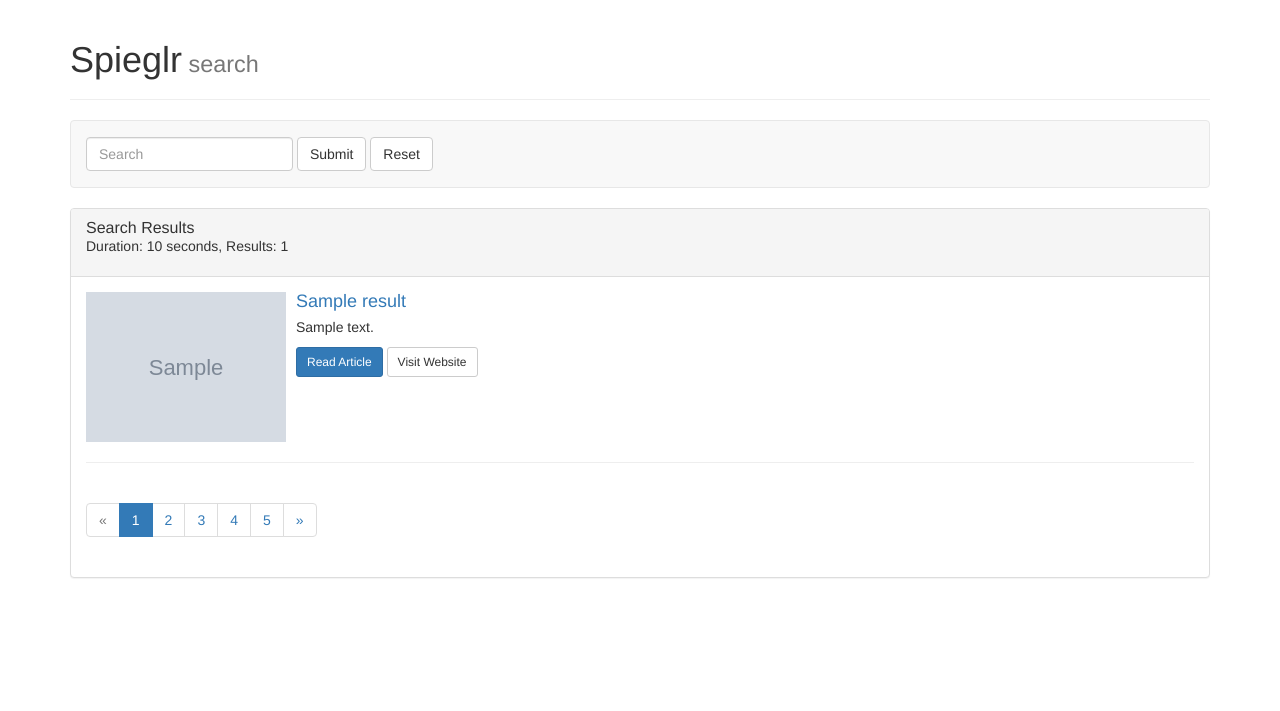
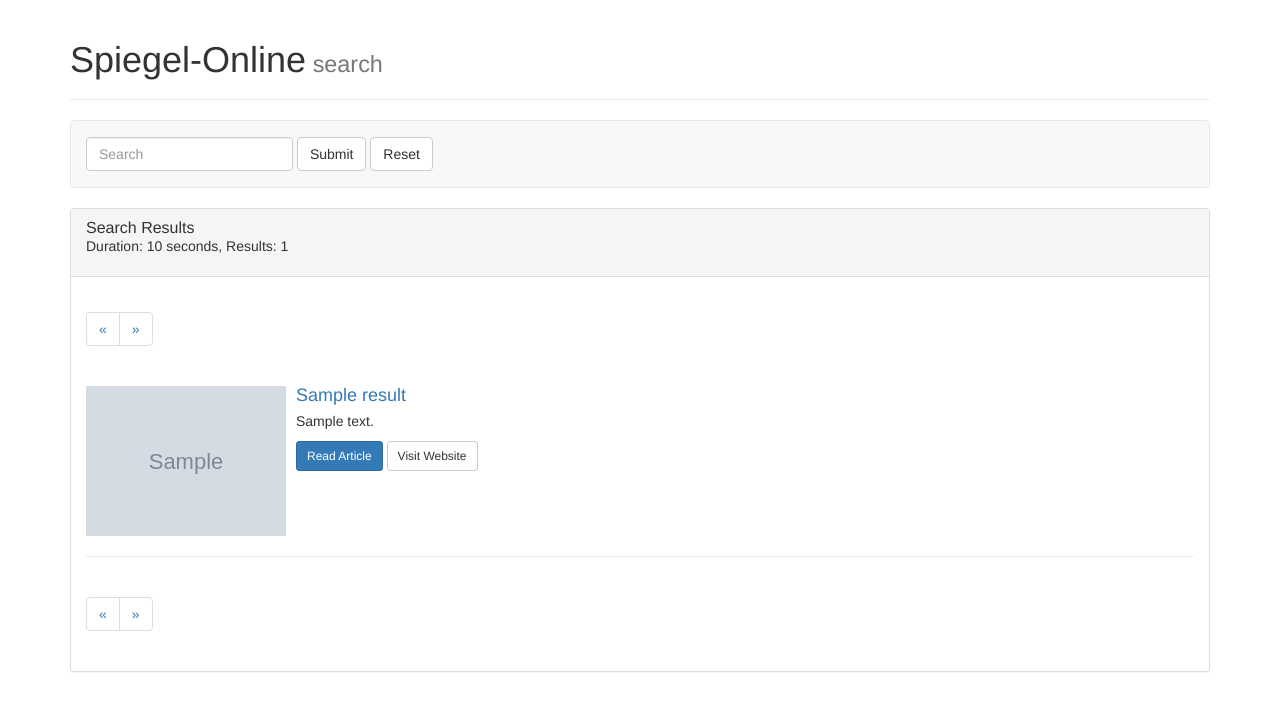
Before and after one commit to martinjuhasz/HSRM_KI_Projekt, a Flask app: template WebService/templates/search.html in a window 1280 px wide. Shown: the top 711 px of the page. Run offline with Flask 2, Linux system fonts and the light colour scheme; the template is opened without the code that fills it: most values are stand-ins (such as "Sample title", 1, 10 or a date in 2020); grey boxes marked "Sample" are stand-in pictures; some libraries are stand-ins or nearby versions.

Commit message:
added pagination, final fixes

```diff
--- a/Crawler/other/config.py
+++ b/Crawler/other/config.py
@@ -1,2 +1,2 @@
 class Config(object):
-    REQUEST_SLEEP_TIME = 3  # in seconds
+    REQUEST_SLEEP_TIME = 0.01   # in seconds
--- a/WebService/app.py
+++ b/WebService/app.py
@@ -3,8 +3,11 @@
 from flask import request
 from model.Result import Result
 from Lucene.LuceneSearcher import LuceneSearcher
+import math
 
 app = Flask(__name__)
+
+RESULTS_PER_PAGE = 10
 
 
 @app.route('/', methods=['POST', 'GET'])
@@ -12,18 +15,24 @@
 
     # extract searchterm
     searchterm = None
-    if request.form and request.form["searchterm"]:
-        searchterm = request.form["searchterm"]
+    if request.args and request.args.get('q'):
+        searchterm = request.args.get('q')
+
+    current_page = 0
+    if request.args and request.args.get('page'):
+        current_page = int(request.args.get('page'))
 
     # extract results
     results = None
     duration = None
     count_results = None
+    total_pages = 0
     if searchterm:
         # perform search
         searcher = LuceneSearcher()
-        results_dic, duration, count_results = searcher.perform_search(searchterm)
+        results_dic, duration, count_results = searcher.perform_search(searchterm, RESULTS_PER_PAGE, current_page)
         duration = duration.total_seconds()
+        total_pages = int(math.ceil(count_results / RESULTS_PER_PAGE))
         results = []
         for res in results_dic:
             results.append(Result(res))
@@ -36,7 +45,9 @@
         results.append(Result("Titel 3", "Lorem ipsum dolor lorem", "https://placekitten.com/g/500/500"))
         """
 
-    return render_template('search.html', searchterm=searchterm, results=results, duration=duration, count_results=count_results)
+
+
+    return render_template('search.html', searchterm=searchterm, results=results, duration=duration, count_results=count_results, current_page=current_page, total_pages=total_pages)
 
 if __name__ == "__main__":
     app.debug = True
--- /dev/null
+++ b/WebService/templates/pagination.html
@@ -0,0 +1,17 @@
+<nav>
+          <ul class="pagination">
+            <li {% if current_page <= 0 %}class="disabled"{% endif %}>
+              <a {% if current_page > 0 %}href="{{ url_for('search', q=searchterm, page=current_page - 1)}}"{% endif %} aria-label="Previous">
+                <span aria-hidden="true">&laquo;</span>
+              </a>
+            </li>
+            {% for page_num in range(0, total_pages + 1) %}
+                <li  {% if current_page == page_num %}class="active"{% endif %}><a href="{{ url_for('search', q=searchterm, page=page_num)}}">{{ page_num + 1 }}</a></li>
+            {% endfor %}
+            <li {% if current_page >= total_pages %}class="disabled"{% endif %}>
+              <a  {% if current_page < total_pages %}href="{{ url_for('search', q=searchterm, page=current_page + 1)}}"{% endif %} aria-label="Next">
+                <span aria-hidden="true">&raquo;</span>
+              </a>
+            </li>
+          </ul>
+        </nav>
--- a/WebService/templates/results.html
+++ b/WebService/templates/results.html
@@ -4,6 +4,8 @@
         <p>Duration: {{ duration }} seconds, Results: {{ count_results }}</p>
     </div>
     <div class="panel-body">
+
+        {% include 'pagination.html' %}
 
         {% for result in results %}
 
@@ -58,25 +60,7 @@
 
         {% endfor %}
 
-        <nav>
-          <ul class="pagination">
-            <li class="disabled">
-              <a href="#" aria-label="Previous">
-                <span aria-hidden="true">&laquo;</span>
-              </a>
-            </li>
-            <li class="active"><a href="#">1</a></li>
-            <li><a href="#">2</a></li>
-            <li><a href="#">3</a></li>
-            <li><a href="#">4</a></li>
-            <li><a href="#">5</a></li>
-            <li>
-              <a href="#" aria-label="Next">
-                <span aria-hidden="true">&raquo;</span>
-              </a>
-            </li>
-          </ul>
-        </nav>
+        {% include 'pagination.html' %}
 
     </div>
 </div>
--- a/WebService/templates/search.html
+++ b/WebService/templates/search.html
@@ -3,7 +3,7 @@
 {% block content %}
 
     <div class="page-header">
-        <h1>Spieglr<small> search</small></h1>
+        <h1>Spiegel-Online<small> search</small></h1>
     </div>
 
     {% include 'searchbar.html' %}
--- a/WebService/templates/searchbar.html
+++ b/WebService/templates/searchbar.html
@@ -1,10 +1,10 @@
 <nav class="navbar navbar-default" role="navigation">
-  <form class="navbar-form navbar-left" role="search" method="post">
+  <form class="navbar-form navbar-left" role="search" method="get">
     <div class="form-group">
-      <input type="text" class="form-control" placeholder="Search" {% if searchterm %}value="{{searchterm}}"{% endif %} name="searchterm" id="searchterm">
+      <input type="text" class="form-control" placeholder="Search" {% if searchterm %}value="{{searchterm}}"{% endif %} name="q" id="searchterm">
     </div>
     <button type="submit" class="btn btn-default">Submit</button>
-    <button type="reset" class="btn btn-default navbar-btn">Reset</button>
+    <a class="btn btn-default navbar-btn" href="/">Reset</a>
   </form>
 
 </nav>
```
Also changed, not shown: Crawler/controller/ArchiveCrawler.py (+6 -3 lines), Crawler/main.py (+4 -3 lines), Lucene/LuceneSearcher.py (+11 -2 lines).
